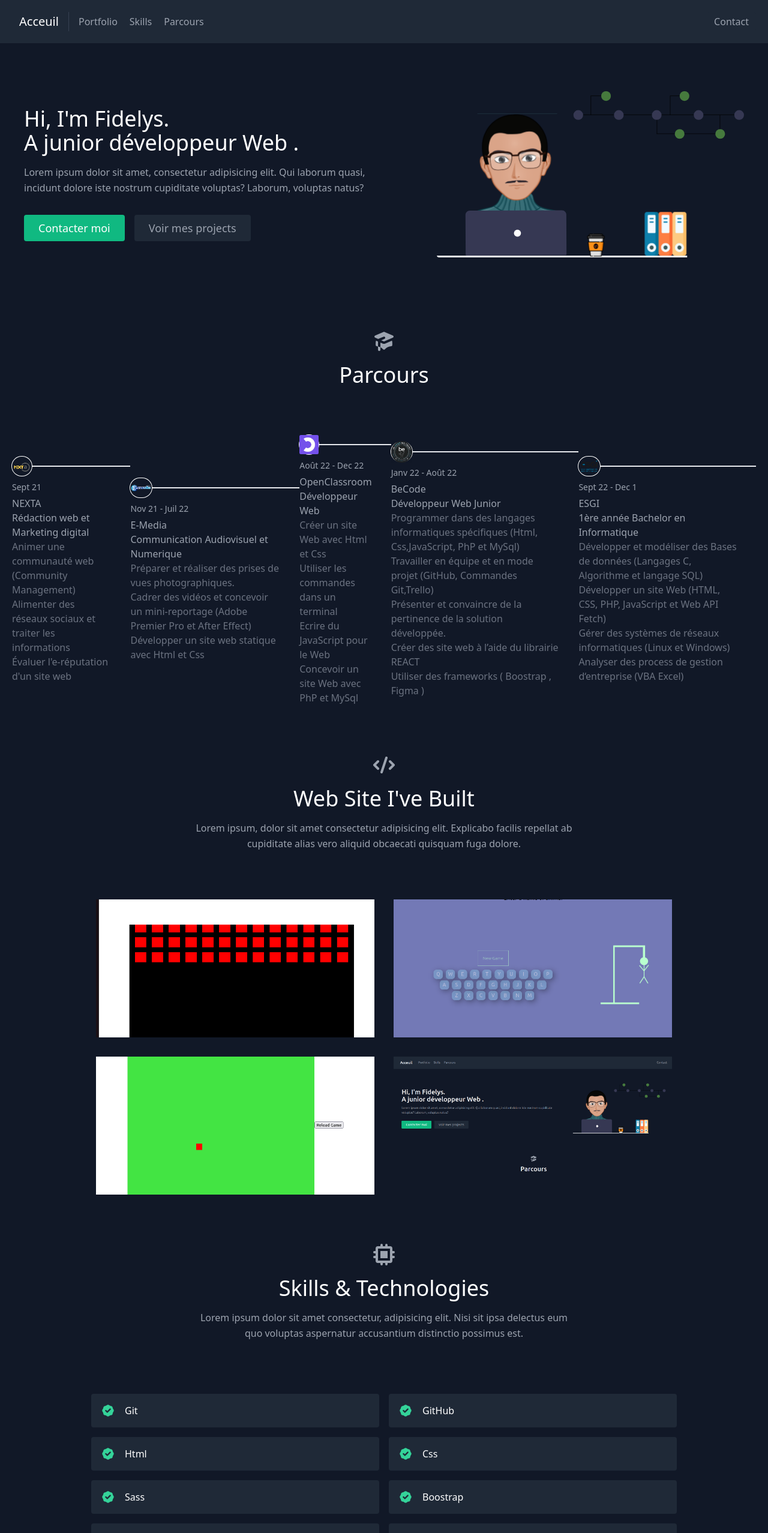
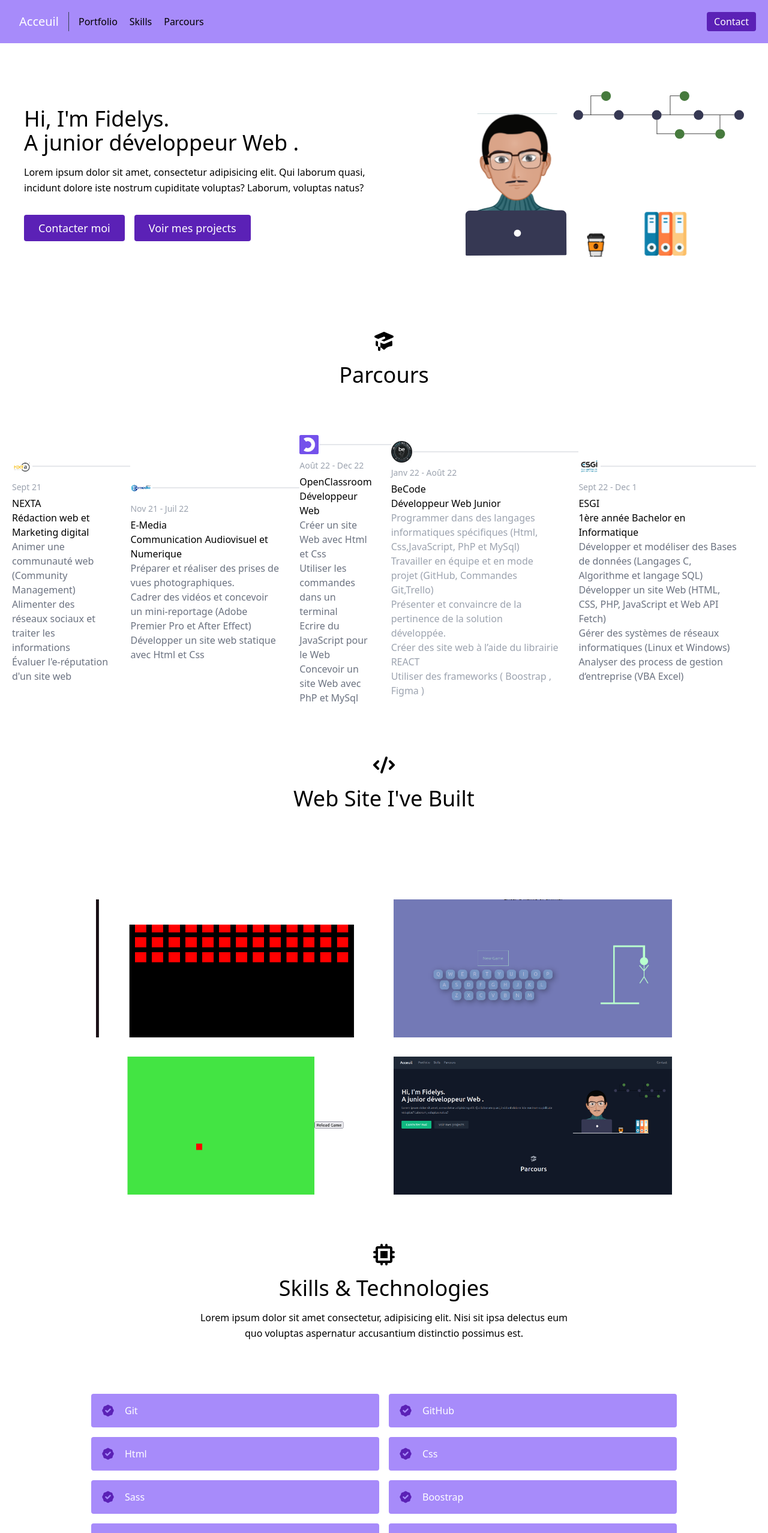
Before and after one commit to FidelysNadison/MyWebSite, a React (Create React App) app: page / in a window 1280 px wide. Shown: the top 2555 px of the page at 60% size. Built offline with nearby package versions, Linux system fonts and the light colour scheme.

Commit message:
changement de design

```diff
--- a/src/App.js
+++ b/src/App.js
@@ -9,7 +9,7 @@ import Parcours from "./components/Parcours";
 
 export default function App() {
   return (
-    <main className="text-gray-400 bg-gray-900 body-font">
+    <main className="text-white-400 bg-white body-font">
       <Navbar />
       <About />
       <Parcours />
--- a/src/components/About.jsx
+++ b/src/components/About.jsx
@@ -5,7 +5,7 @@ export default function About() {
     <section id="about">
       <div className="container mx-auto flex px-10 py-20 md:flex-row flex-col items-center">
         <div className="lg:flex-grow md:w-1/2 lg:pr-24 md:pr-16 flex flex-col md:items-start md:text-left mb-16 md:mb-0 items-center text-center">
-          <h1 className="title-font sm:text-4xl text-3xl mb-4 font-medium text-white">
+          <h1 className="title-font sm:text-4xl text-3xl mb-4 font-medium text-gray">
             Hi, I'm Fidelys.
             <br className="hidden lg:inline-block" /> A junior développeur Web .
           </h1>
@@ -17,12 +17,12 @@ export default function About() {
           <div className="flex justify-center">
             <a
               href="#contact"
-              className="inline-flex text-white bg-green-500 border-0 py-2 px-6 focus:outline-none hover:bg-green-600 rounded text-lg">
+              className="inline-flex text-white bg-purple-800 border-0 py-2 px-6 focus:outline-none hover:bg-purple-400 rounded text-lg">
               Contacter moi
             </a>
             <a
               href="#projects"
-              className="ml-4 inline-flex text-gray-400 bg-gray-800 border-0 py-2 px-6 focus:outline-none hover:bg-gray-700 hover:text-white rounded text-lg">
+              className="ml-4 inline-flex text-white bg-purple-800 border-0 py-2 px-6 focus:outline-none hover:bg-purple-400 hover:text-white rounded text-lg">
               Voir mes projects
             </a>
           </div>
--- a/src/components/Contact.jsx
+++ b/src/components/Contact.jsx
@@ -33,12 +33,9 @@ export default function Contact() {
             height="100%"
             title="map"
             className="absolute inset-0"
-            frameBorder={0}
-            marginHeight={0}
-            marginWidth={0}
             style={{ filter: "opacity(0.7)" }}
             src="https://www.google.com/maps/embed?pb=!1m18!1m12!1m3!1d10491.278827037102!2d2.252975002058119!3d48.89977307613343!2m3!1f0!2f0!3f0!3m2!1i1024!2i768!4f13.1!3m3!1m2!1s0x47e6659e45dfb66b%3A0xa459bb1a88f7a761!2s46%20Bd%20de%20Verdun%2C%2092400%20Courbevoie%2C%20France!5e0!3m2!1sen!2sbe!4v1670340152803!5m2!1sen!2sbe"/>
-          <div className="bg-gray-900 relative flex flex-wrap py-6 rounded shadow-md">
+          <div className="bg-white relative flex flex-wrap py-6 rounded shadow-md">
             <div className="lg:w-1/2 px-6">
               <h2 className="title-font font-semibold text-white tracking-widest text-xs">
                 ADDRESS
@@ -82,7 +79,7 @@ export default function Contact() {
               type="text"
               id="name"
               name="name"
-              className="w-full bg-gray-800 rounded border border-gray-700 focus:border-indigo-500 focus:ring-2 focus:ring-indigo-900 text-base outline-none text-gray-100 py-1 px-3 leading-8 transition-colors duration-200 ease-in-out"
+              className="w-full bg-white rounded border border-gray-700 focus:border-indigo-500 focus:ring-2 focus:ring-indigo-900 text-base outline-none text-gray-100 py-1 px-3 leading-8 transition-colors duration-200 ease-in-out"
               onChange={(e) => setName(e.target.value)}
             />
           </div>
@@ -94,7 +91,7 @@ export default function Contact() {
               type="email"
               id="email"
               name="email"
-              className="w-full bg-gray-800 rounded border border-gray-700 focus:border-indigo-500 focus:ring-2 focus:ring-indigo-900 text-base outline-none text-gray-100 py-1 px-3 leading-8 transition-colors duration-200 ease-in-out"
+              className="w-full bg-white rounded border border-gray-700 focus:border-indigo-500 focus:ring-2 focus:ring-indigo-900 text-base outline-none text-gray-100 py-1 px-3 leading-8 transition-colors duration-200 ease-in-out"
               onChange={(e) => setEmail(e.target.value)}
             />
           </div>
@@ -107,13 +104,13 @@ export default function Contact() {
             <textarea
               id="message"
               name="message"
-              className="w-full bg-gray-800 rounded border border-gray-700 focus:border-indigo-500 focus:ring-2 focus:ring-indigo-900 h-32 text-base outline-none text-gray-100 py-1 px-3 resize-none leading-6 transition-colors duration-200 ease-in-out"
+              className="w-full bg-white rounded border border-gray-700 focus:border-indigo-500 focus:ring-2 focus:ring-indigo-900 h-32 text-base outline-none text-gray-100 py-1 px-3 resize-none leading-6 transition-colors duration-200 ease-in-out"
               onChange={(e) => setMessage(e.target.value)}
             />
           </div>
           <button
             type="submit"
-            className="text-white bg-indigo-500 border-0 py-2 px-6 focus:outline-none hover:bg-indigo-600 rounded text-lg">
+            className="text-white bg-purple-800 border-0 py-2 px-6 focus:outline-none hover:bg-indigo-600 rounded text-lg">
             Send
           </button>
         </form>
--- a/src/components/Navbar.jsx
+++ b/src/components/Navbar.jsx
@@ -2,7 +2,7 @@ import React from "react";
 
 export default function Navbar() {
   return (
-    <header className="bg-gray-800 md:sticky top-0 z-10">
+    <header className="bg-purple-400 md:sticky top-0 z-10">
       <div className="container mx-auto flex flex-wrap p-5 flex-col md:flex-row items-center">
         <a className="title-font font-medium text-white mb-4 md:mb-0">
           <a href="#about" className="ml-3 text-xl">
@@ -22,7 +22,7 @@ export default function Navbar() {
         </nav>
         <a
           href="#contact"
-          className="inline-flex items-center bg-gray-800 border-0 py-1 px-3 focus:outline-none hover:bg-gray-700 rounded text-base mt-4 md:mt-0">
+          className="inline-flex items-center text-white bg-purple-800 border-0 py-1 px-3 focus:outline-none hover:bg-purple-400 rounded text-base mt-4 md:mt-0">
           Contact
         </a>
       </div>
--- a/src/components/Parcours.jsx
+++ b/src/components/Parcours.jsx
@@ -8,7 +8,7 @@ export default function Parcours() {
         <div className="container px-5 py-10 mx-auto">
           <div className="text-center mb-20">
             <AcademicCapIcon className="w-10 inline-block mb-4" />
-            <h1 className="sm:text-4xl text-3xl font-medium title-font text-white mb-4">
+            <h1 className="sm:text-4xl text-3xl font-medium title-font text-black mb-4">
               Parcours
             </h1>
           </div>
@@ -80,7 +80,7 @@ export default function Parcours() {
                 <time class="block mb-2 text-sm font-normal leading-none text-gray-400 dark:text-gray-500">Janv 22 - Août 22</time>
                 <h2>BeCode</h2>
                 <h3>Développeur Web Junior</h3>
-                <ul class="text-base font-normal text-gray-500 dark:text-gray-400">
+                <ul class="text-base font-normal text-gray-400 dark:text-gray-400">
                   <li>Programmer dans des langages informatiques spécifiques (Html, Css,JavaScript, PhP et MySql)</li>
                   <li>Travailler en équipe et en mode projet (GitHub, Commandes Git,Trello)</li>
                   <li>Présenter et convaincre de la pertinence de la solution développée.</li>
@@ -91,7 +91,7 @@ export default function Parcours() {
             </li>
             <li class="relative mb-6 sm:mb-0">
               <div class="flex items-center">
-                <div class="flex z-10 justify-center items-center w-10 h-8 bg-white-200 rounded-full ring-0 ring-white dark:bg-blue-900 sm:ring-1 dark:ring-gray-900 shrink-0">
+                <div class="flex z-10 justify-center items-center w-10 h-8 bg-white-200 rounded-full ring-0 ring-white white:bg-white-900 sm:ring-1 whitering-white-900 shrink-0">
                 <img src="./esgi.png" alt="logo-ESGI"/>
                 </div>
                 <div class="hidden sm:flex w-full bg-gray-200 h-0.5 dark:bg-gray-700"></div>
--- a/src/components/Projects.jsx
+++ b/src/components/Projects.jsx
@@ -4,11 +4,11 @@ import { projects } from "../data";
 
 export default function Projects() {
   return (
-    <section id="projects" className="text-gray-400 bg-gray-900 body-font">
+    <section id="projects" className="text-white bg-white body-font">
       <div className="container px-5 py-10 mx-auto text-center lg:px-40">
         <div className="flex flex-col w-full mb-20">
-          <CodeIcon className="mx-auto inline-block w-10 mb-4" />
-          <h1 className="sm:text-4xl text-3xl font-medium title-font mb-4 text-white">
+          <CodeIcon className=" text-black mx-auto inline-block w-10 mb-4" />
+          <h1 className="sm:text-4xl text-3xl font-medium title-font mb-4 text-black">
             Web Site I've Built
           </h1>
           <p className="lg:w-2/3 mx-auto leading-relaxed text-base">
@@ -30,7 +30,7 @@ export default function Projects() {
                   src={project.image}
                 />
                 <div className="px-8 py-10 relative z-10 w-full border-4 border-gray-800 bg-gray-900 opacity-0 hover:opacity-100">
-                  <h2 className="tracking-widest text-sm title-font font-medium text-green-400 mb-1">
+                  <h2 className="tracking-widest text-sm title-font font-medium text-purple-400 mb-1">
                     {project.subtitle}
                   </h2>
                   <h1 className="title-font text-lg font-medium text-white mb-3">
--- a/src/components/Skills.jsx
+++ b/src/components/Skills.jsx
@@ -8,7 +8,7 @@ export default function Skills() {
       <div className="container px-5 py-10 mx-auto">
         <div className="text-center mb-20">
           <ChipIcon className="w-10 inline-block mb-4" />
-          <h1 className="sm:text-4xl text-3xl font-medium title-font text-white mb-4">
+          <h1 className="sm:text-4xl text-3xl font-medium title-font text-black mb-4">
             Skills &amp; Technologies
           </h1>
           <p className="text-base leading-relaxed xl:w-2/4 lg:w-3/4 mx-auto">
@@ -20,8 +20,8 @@ export default function Skills() {
         <div className="flex flex-wrap lg:w-4/5 sm:mx-auto sm:mb-2 -mx-2">
           {skills.map((skill) => (
             <div key={skill} className="p-2 sm:w-1/2 w-full">
-              <div className="bg-gray-800 rounded flex p-4 h-full items-center">
-                <BadgeCheckIcon className="text-green-400 w-6 h-6 flex-shrink-0 mr-4" />
+              <div className="bg-purple-400 rounded flex p-4 h-full items-center">
+                <BadgeCheckIcon className="text-purple-800 w-6 h-6 flex-shrink-0 mr-4" />
                 <span className="title-font font-medium text-white">
                   {skill}
                 </span>
```
